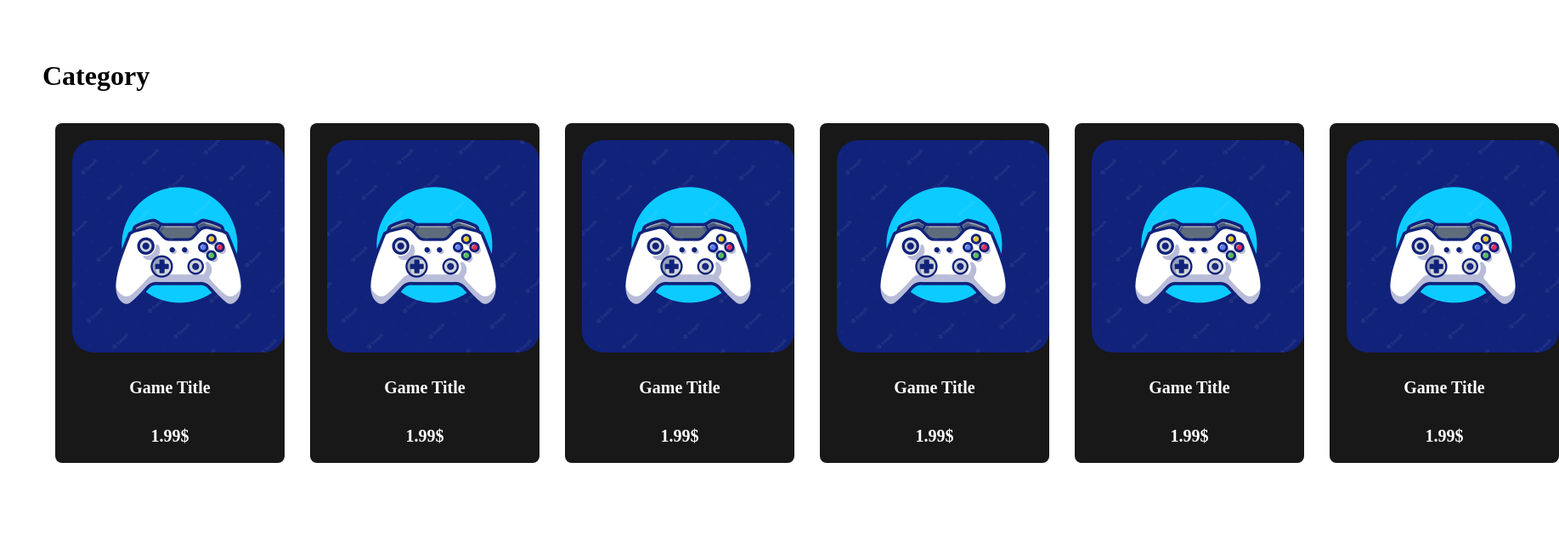
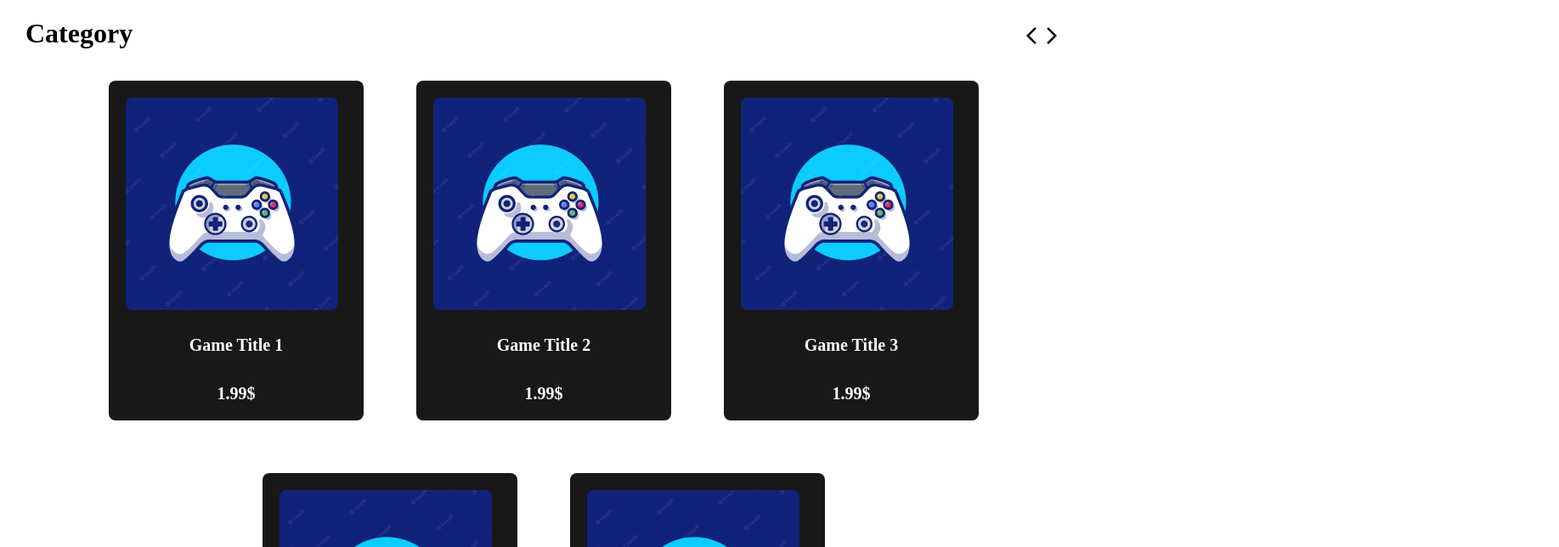
Before and after one commit to Mohaymen-Academy/FE_Team06_Summer1402-page-builder-react, a React (Vite) app in the folder Epik/: page /Category in a window 1280 px wide. Shown: the top 644 px of the page at 85% size, 1835 px wide, since content can reach past the window. Built offline with nearby package versions, Linux system fonts and the light colour scheme.

Commit message:
improve category

```diff
--- a/Epik/package.json
+++ b/Epik/package.json
@@ -10,6 +10,11 @@
     "preview": "vite preview"
   },
   "dependencies": {
+    "@emotion/react": "^11.11.1",
+    "@emotion/styled": "^11.11.0",
+    "@mui/icons-material": "^5.14.0",
+    "@mui/material": "^5.14.0",
+    "lodash": "^4.17.21",
     "react": "^18.2.0",
     "react-dom": "^18.2.0",
     "react-router-dom": "^6.14.1",
--- a/Epik/src/assets/styles/Card.scss
+++ b/Epik/src/assets/styles/Card.scss
@@ -22,7 +22,7 @@
             height: 250px;
             margin-top: 20px;
             margin-left: 20px;
-            border-radius: 10%;
+            border-radius: 8px;
         }
     }
     .Game-inside-text{
--- a/Epik/src/assets/styles/Category.scss
+++ b/Epik/src/assets/styles/Category.scss
@@ -3,11 +3,34 @@
     flex-direction: column;
     width: 100%;
     height: 100%;
-    padding: 50px;
-    .Category-cards{
+    .Category-title{
+        padding-left: 30px;
+        padding-right: 30px;
         display: flex;
         flex-direction: row;
-        width: 100%;
-        height: 100%;
+        justify-content: space-between;
+        .Category-buttons{
+            padding-top: 30px;
+        }
     }
+    .Category-cards {
+        display: flex;
+        flex-wrap: wrap;
+        justify-content: center;
+        align-items: center;
+        gap: 2rem;
+        transition: transform 0.3s ease-in-out;
+        .slide-left {
+            transform: translateX(-100%);
+          }
+
+          .slide-right {
+            transform: translateX(100%);
+          }
+
+          .Category-cards.slide-left,
+          .Category-cards.slide-right {
+            transform: translateX(0%);
+          }
+      }
 }
--- a/Epik/src/components/Category.jsx
+++ b/Epik/src/components/Category.jsx
@@ -1,53 +1,114 @@
-import React from 'react';
+import React, { useState, useEffect } from 'react';
 import Card from "./Card.jsx";
 import gameimage from '../assets/images/gameimage.jpg';
 import '../assets/styles/Category.scss'
+import ArrowBackIosNewIcon from '@mui/icons-material/ArrowBackIosNew';
+import ArrowForwardIosIcon from '@mui/icons-material/ArrowForwardIos';
+import { debounce } from 'lodash';
 
 function Category() {
+  const [firstGameIndex, setFirstGameIndex] = useState(0);
+  const [screenSize, setScreenSize] = useState("large");
+
   const games = [
     {
       id: 1,
-            title: "Game Title",
+      title: "Game Title 1",
       cost: "1.99$",
       image: gameimage
     },
     {
       id: 2,
-            title: "Game Title",
+      title: "Game Title 2",
       cost: "1.99$",
       image: gameimage
     },
     {
       id: 3,
-            title: "Game Title",
+      title: "Game Title 3",
       cost: "1.99$",
       image: gameimage
     },
     {
       id: 4,
-            title: "Game Title",
+      title: "Game Title 4",
       cost: "1.99$",
       image: gameimage
     },
     {
       id: 5,
-            title: "Game Title",
+      title: "Game Title 5",
       cost: "1.99$",
       image: gameimage
     },
     {
       id: 6,
-            title: "Game Title",
+      title: "Game Title 6",
       cost: "1.99$",
       image: gameimage
-        }]
+    }
+  ];
+
+  // Define the number of games to show per row for different screen sizes
+  const gamesPerRow = {
+    small: 1,
+    medium: 2,
+    large: 3
+  };
+
+  // Define the number of games to show for different screen sizes
+  const gamesToShow = {
+    small: 2,
+    medium: 4,
+    large: 5
+  };
+
+  // Define a debounced function to update the screen size and displayed games
+  const handleResize = debounce(() => {
+    const width = window.innerWidth;
+    if (width < 768) {
+      setScreenSize("small");
+      setFirstGameIndex(0);
+    } else if (width < 992) {
+      setScreenSize("medium");
+      setFirstGameIndex(Math.min(firstGameIndex, games.length - gamesToShow.medium));
+    } else {
+      setScreenSize("large");
+      setFirstGameIndex(Math.min(firstGameIndex, games.length - gamesToShow.large));
+    }
+  }, 200);
+
+  // Call the handleResize function whenever the window is resized
+  useEffect(() => {
+    window.addEventListener('resize', handleResize);
+    return () => window.removeEventListener('resize', handleResize);
+  });
+
+  const handleNextClick = () => {
+    setFirstGameIndex((prevIndex) => Math.min(prevIndex + gamesToShow[screenSize], games.length - gamesToShow[screenSize]));
+    document.querySelector(".Category-cards").classList.add("slide-left");
+  };
+
+  const handlePrevClick = () => {
+    setFirstGameIndex((prevIndex) => Math.max(prevIndex - gamesToShow[screenSize], 0));
+    document.querySelector(".Category-cards").classList.add("slide-right");
+  };
+
+  // Get the games to display based on the current screen size
+  const displayedGames = games.slice(firstGameIndex, firstGameIndex + gamesToShow[screenSize]);
+
   return (
     <div className="Category">
       <div className="Category-title">
         <h1>Category</h1>
+        <div className="Category-buttons">
+          <ArrowBackIosNewIcon onClick={handlePrevClick} disabled={firstGameIndex === 0}/>
+          <ArrowForwardIosIcon onClick={handleNextClick} disabled={firstGameIndex + gamesToShow[screenSize] >= games.length} />
         </div>
-        <div className="Category-cards">
-            {games.map((game) => (
+      </div>
+
+      <div className={`Category-cards cards-${gamesPerRow[screenSize]}`}>
+        {displayedGames.map((game) => (
           <Card key={game.id} Title={game.title} Cost={game.cost} Img={game.image} />
         ))}
       </div>
```
Also changed, not shown: 1 other file (tests, documents, lock files or other folders). Lines whose indentation alone changed are shown as unchanged.
